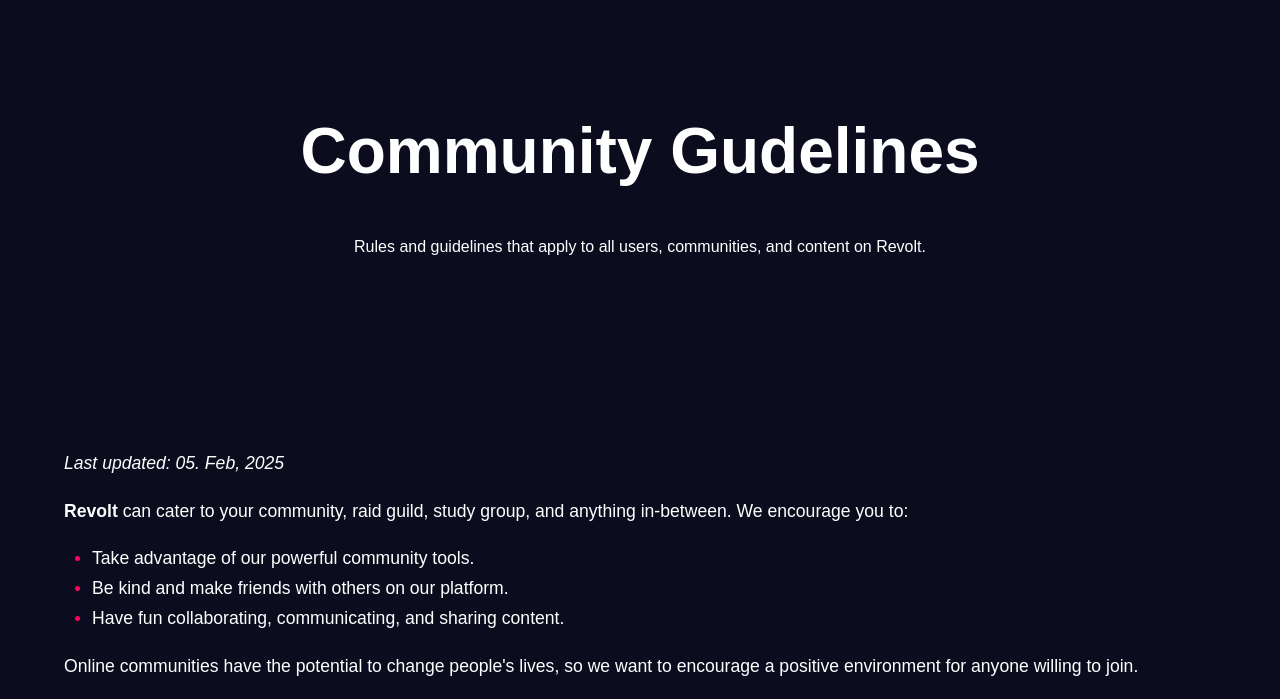
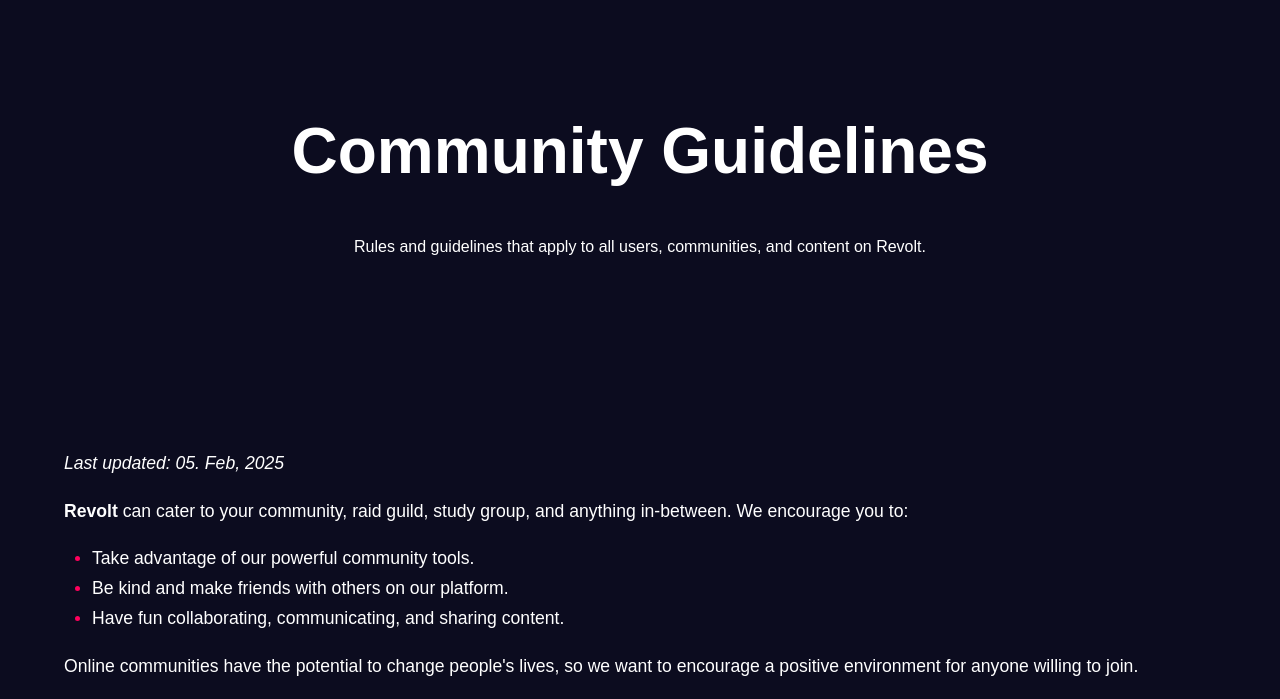
Before and after one commit to revoltchat/revolt.chat, an Astro site: page /legal/community-guidelines in a window 1280 px wide. Shown: the part 95-794 px from the top of the page. Built offline with nearby package versions, Linux system fonts and the light colour scheme; Astro itself is replaced by a stand-in of ours; a web font is replaced by a local one.

Commit message:
fix: typo

```diff
--- a/src/content/legal/community-guidelines.mdx
+++ b/src/content/legal/community-guidelines.mdx
@@ -1,5 +1,5 @@
 ---
-title: Community Gudelines
+title: Community Guidelines
 description: Rules and guidelines that apply to all users, communities, and content on Revolt.
 showDescriptionOnPage: true
 ---
```
